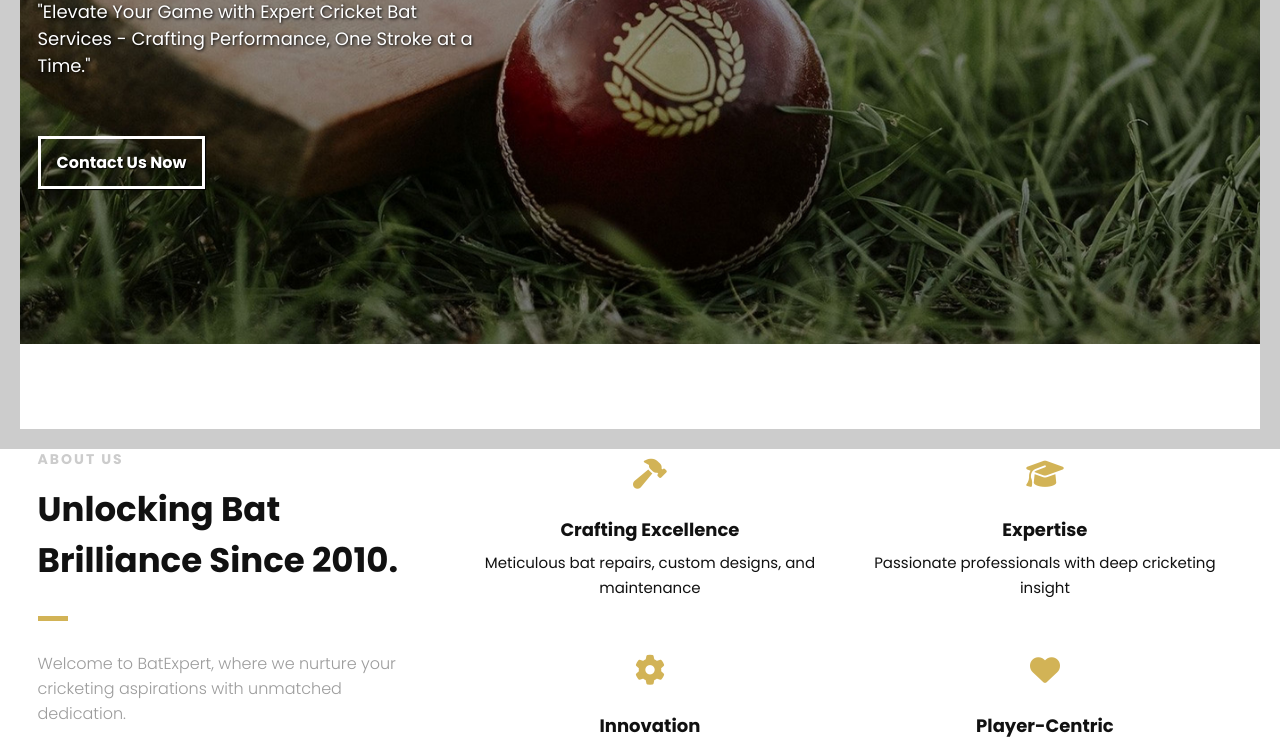
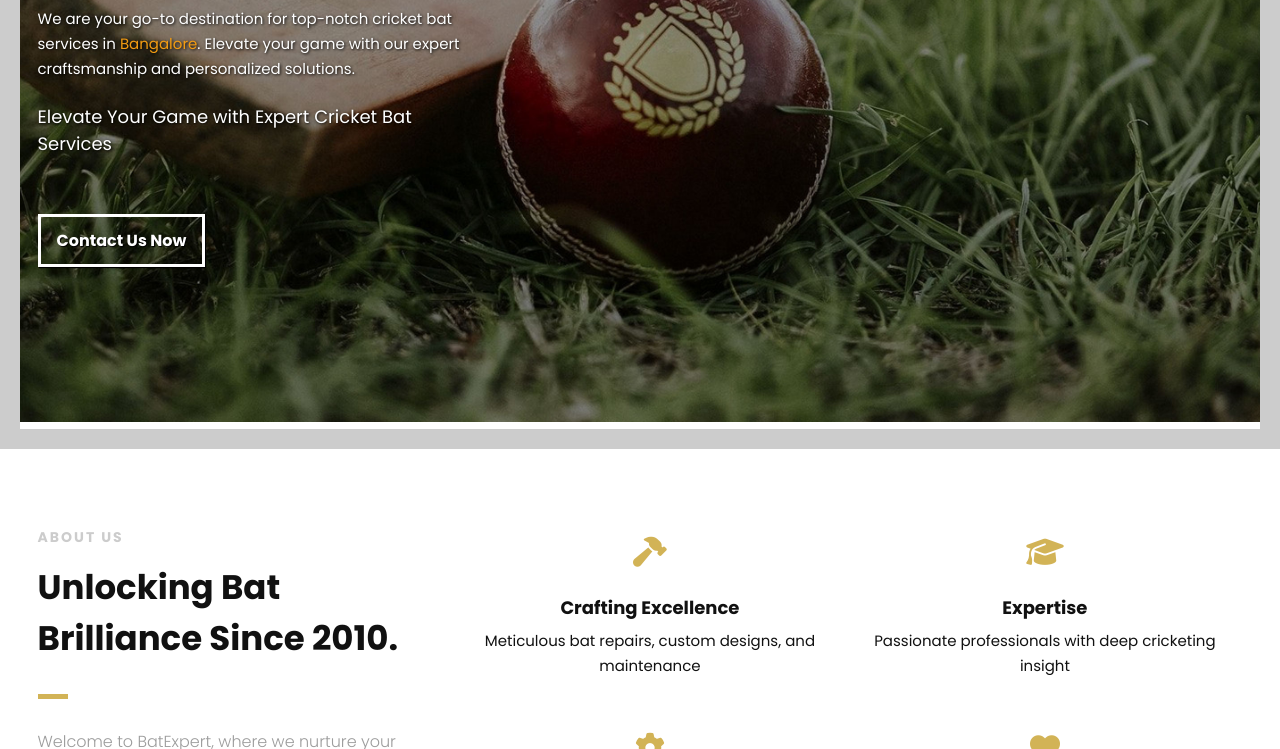
Before and after one commit to chandanroksjsr/batexpert.github.io, a plain HTML site: page index.html in a window 1280 px wide. Shown: the part 351-1100 px from the top of the page. Drawn offline with Linux system fonts and the light colour scheme.

```diff
--- a/index.html
+++ b/index.html
@@ -166,8 +166,10 @@
 
                 <div class="section-heading">
                     <h1 style="color: #fff;text-shadow: 1px 1px 3px #000;">BatExpert</h1>
-                    <h4 style="color: #fff;text-shadow: 1px 1px 3px #000;">"Elevate Your Game with Expert Cricket Bat Services - Crafting Performance, One Stroke at a Time."</h4>
-                </div>
+                    <p style="color: #fff;text-shadow: 1px 1px 3px #000;">We are your go-to destination for top-notch cricket bat services in <span style="color: #f39c12;">Bangalore</span>. Elevate your game with our expert craftsmanship and personalized solutions.</p>
+
+                    <h4 style="color: #fff;text-shadow: 1px 1px 3px #000;">Elevate Your Game with Expert Cricket Bat Services</h4>
+                      </div>
 
                 <!--Call to Action-->
                 <a href="#clients" class="button" style="border-color: #fff;color: #fff;    box-shadow: 1px 1px 1px #000;
```
